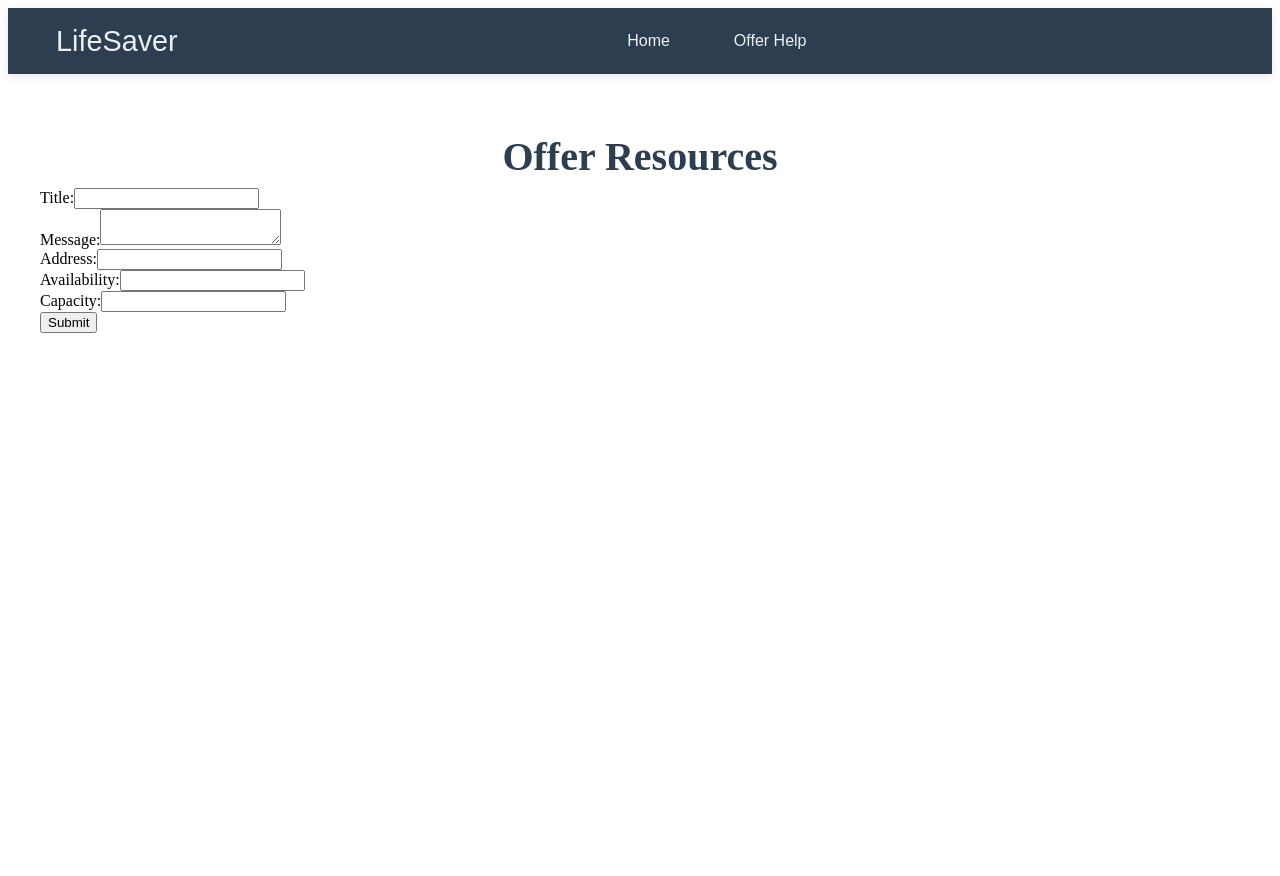
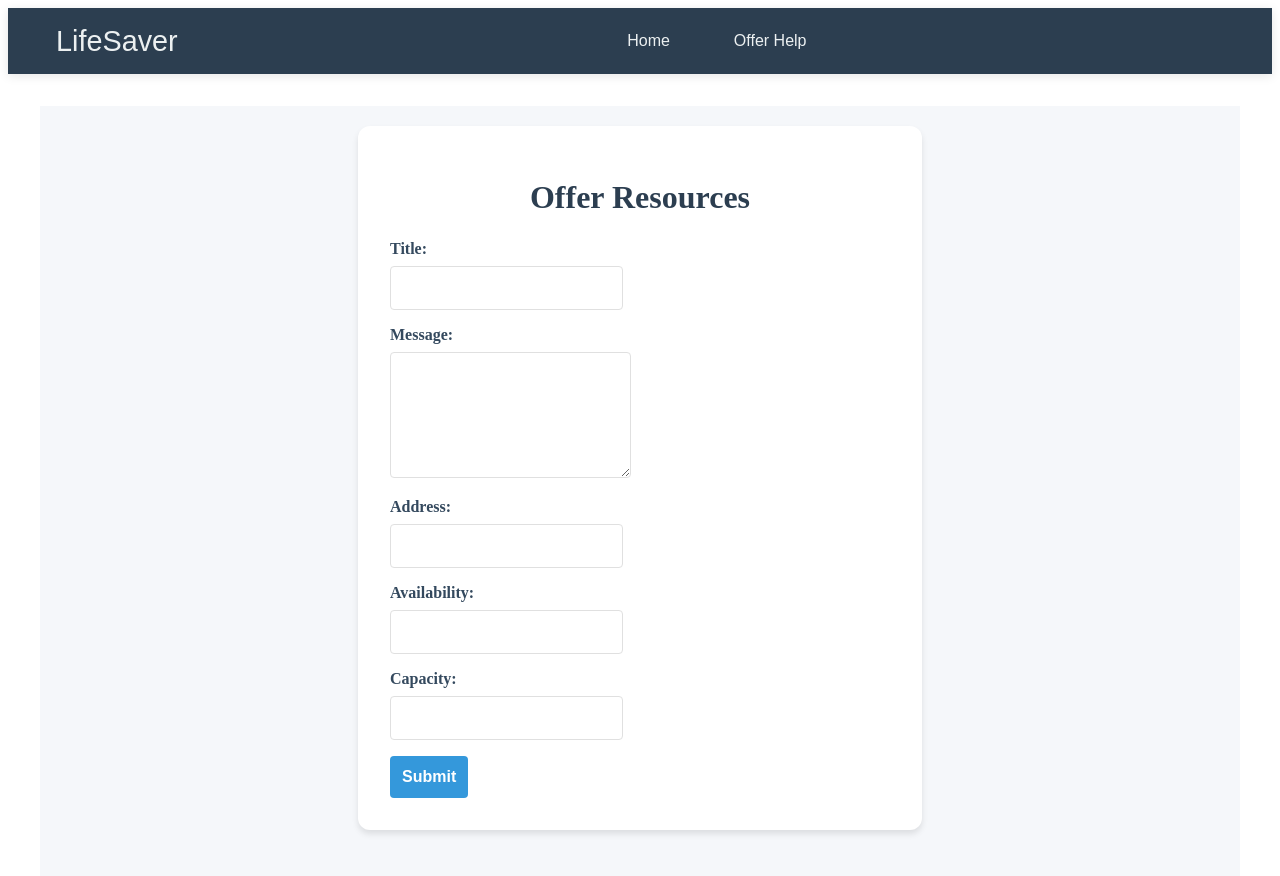
Before and after one commit to neslinur/tamuhack-2025, a React (Create React App) app in the folder client/: page /offerhelp/2 in a window 1280 px wide. Shown: the top 876 px of the page. Before the commit the page ends 800 px from the top, so only its background shows below. Built offline with nearby package versions, Linux system fonts and the light colour scheme; no server answers.

Commit message:
Added styling for resources form

```diff
--- a/client/src/css/Form.css
+++ b/client/src/css/Form.css
@@ -0,0 +1,108 @@
+/* General container styling */
+.container {
+  display: flex;
+  flex-direction: column;
+  align-items: center;
+  padding: 20px;
+  background-color: #f5f7fa;
+  min-height: 100vh;
+}
+
+/* Header styling */
+.header {
+  font-size: 2.5rem;
+  font-weight: bold;
+  margin-bottom: 20px;
+  color: #2c3e50;
+}
+
+/* Form styling */
+.form,
+.offer-help-form {
+  display: flex;
+  flex-direction: column;
+  margin: 0 auto;
+  width: 100%;
+  max-width: 500px;
+  background-color: #ffffff;
+  padding: 2rem;
+  border-radius: 12px;
+  box-shadow: 0 4px 6px rgba(0, 0, 0, 0.1);
+}
+
+.form input,
+.form textarea,
+.offer-help-form input,
+.offer-help-form textarea {
+  margin-bottom: 1rem;
+  padding: 0.75rem;
+  border: 1px solid #e0e0e0;
+  border-radius: 4px;
+  font-size: 1rem;
+  transition: border-color 0.3s ease;
+}
+
+.form input:focus,
+.form textarea:focus,
+.offer-help-form input:focus,
+.offer-help-form textarea:focus {
+  outline: none;
+  border-color: #3498db;
+}
+
+.form button,
+.offer-help-form button {
+  padding: 0.75rem;
+  background-color: #3498db;
+  color: white;
+  border: none;
+  border-radius: 4px;
+  cursor: pointer;
+  font-size: 1rem;
+  font-weight: 600;
+  transition: background-color 0.3s ease;
+}
+
+.form button:hover,
+.offer-help-form button:hover {
+  background-color: #2980b9;
+}
+
+/* Resources specific styling */
+.offer-help-form h1 {
+  font-size: 2rem;
+  color: #2c3e50;
+  margin-bottom: 1.5rem;
+  text-align: center;
+}
+
+.offer-help-form label {
+  font-weight: 600;
+  color: #34495e;
+  margin-bottom: 0.5rem;
+  display: block;
+}
+
+.offer-help-form textarea {
+  min-height: 100px;
+  resize: vertical;
+}
+
+@media (max-width: 768px) {
+  .container {
+    padding: 1rem;
+  }
+
+  .header {
+    font-size: 2rem;
+  }
+
+  .form,
+  .offer-help-form {
+    padding: 1.5rem;
+  }
+
+  .offer-help-form h1 {
+    font-size: 1.75rem;
+  }
+}
--- a/client/src/pages/Resources.jsx
+++ b/client/src/pages/Resources.jsx
@@ -1,8 +1,7 @@
 import "../css/Form.css";
 import { useState } from "react";
 
-
-function Housing() {
+function Resources() {
   const [formData, setFormData] = useState({
     title: "",
     message: "",
@@ -26,13 +25,15 @@ const [formData, setFormData] = useState({
   };
 
   return (
+    <div className="container">
       <div className="offer-help-form">
         <h1>Offer Resources</h1>
         <form onSubmit={handleSubmit}>
           <div>
-          <label>Title:</label>
+            <label htmlFor="title">Title:</label>
             <input
               type="text"
+              id="title"
               name="title"
               value={formData.title}
               onChange={handleChange}
@@ -40,8 +41,9 @@ const [formData, setFormData] = useState({
             />
           </div>
           <div>
-          <label>Message:</label>
+            <label htmlFor="message">Message:</label>
             <textarea
+              id="message"
               name="message"
               value={formData.message}
               onChange={handleChange}
@@ -49,9 +51,10 @@ const [formData, setFormData] = useState({
             />
           </div>
           <div>
-          <label>Address:</label>
+            <label htmlFor="address">Address:</label>
             <input
               type="text"
+              id="address"
               name="address"
               value={formData.address}
               onChange={handleChange}
@@ -59,9 +62,10 @@ const [formData, setFormData] = useState({
             />
           </div>
           <div>
-          <label>Availability:</label>
+            <label htmlFor="availability">Availability:</label>
             <input
               type="text"
+              id="availability"
               name="availability"
               value={formData.availability}
               onChange={handleChange}
@@ -69,9 +73,10 @@ const [formData, setFormData] = useState({
             />
           </div>
           <div>
-          <label>Capacity:</label>
+            <label htmlFor="capacity">Capacity:</label>
             <input
               type="number"
+              id="capacity"
               name="capacity"
               value={formData.capacity}
               onChange={handleChange}
@@ -81,8 +86,8 @@ const [formData, setFormData] = useState({
           <button type="submit">Submit</button>
         </form>
       </div>
+    </div>
   );
-
 }
 
-export default Housing;
+export default Resources;
```
Lines whose indentation alone changed are shown as unchanged.
